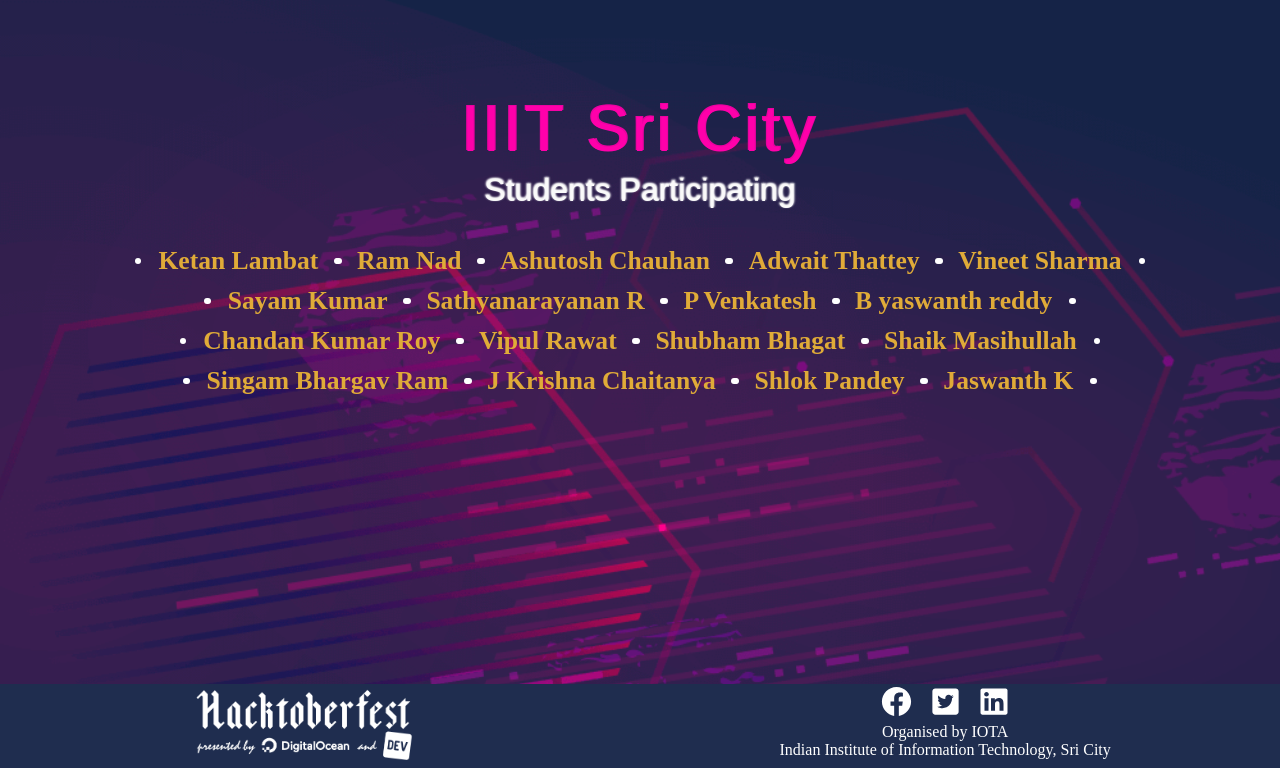
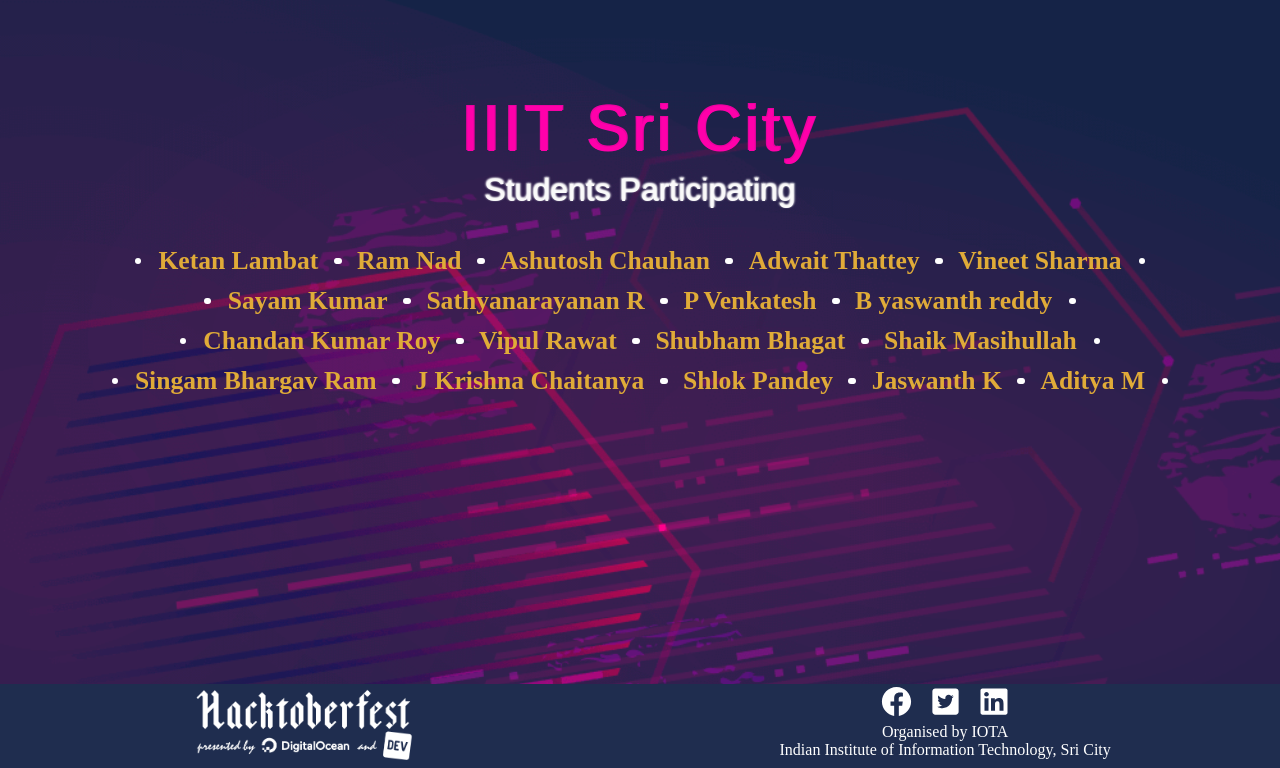
Before and after one commit to Project-Club-IIITS/hacktoberfest2019-participants, a Jekyll site: the page index.html, which Jekyll copies as it is, in a window 1280 px wide, cut to the strip 132-900 px from the top of the page. Built offline with Jekyll 4.4.1, drawn with Linux system fonts in a browser that asks for light colours; some web fonts are replaced.

Commit message:
updated Aditya

```diff
--- a/index.html
+++ b/index.html
@@ -63,7 +63,7 @@
                 <li><a href="https://github.com/chaitanya531">J Krishna Chaitanya</a></li>
                 <li><a href="https://github.com/b30wulffz">Shlok Pandey</a></li>
                 <li><a href="https://github.com/JazzKriss21">Jaswanth K</a></li>
-
+                <li><a  href="https://github.com/adityaadi2705">Aditya M</a></li>
             </ul>
         </div>
     </div>
```
